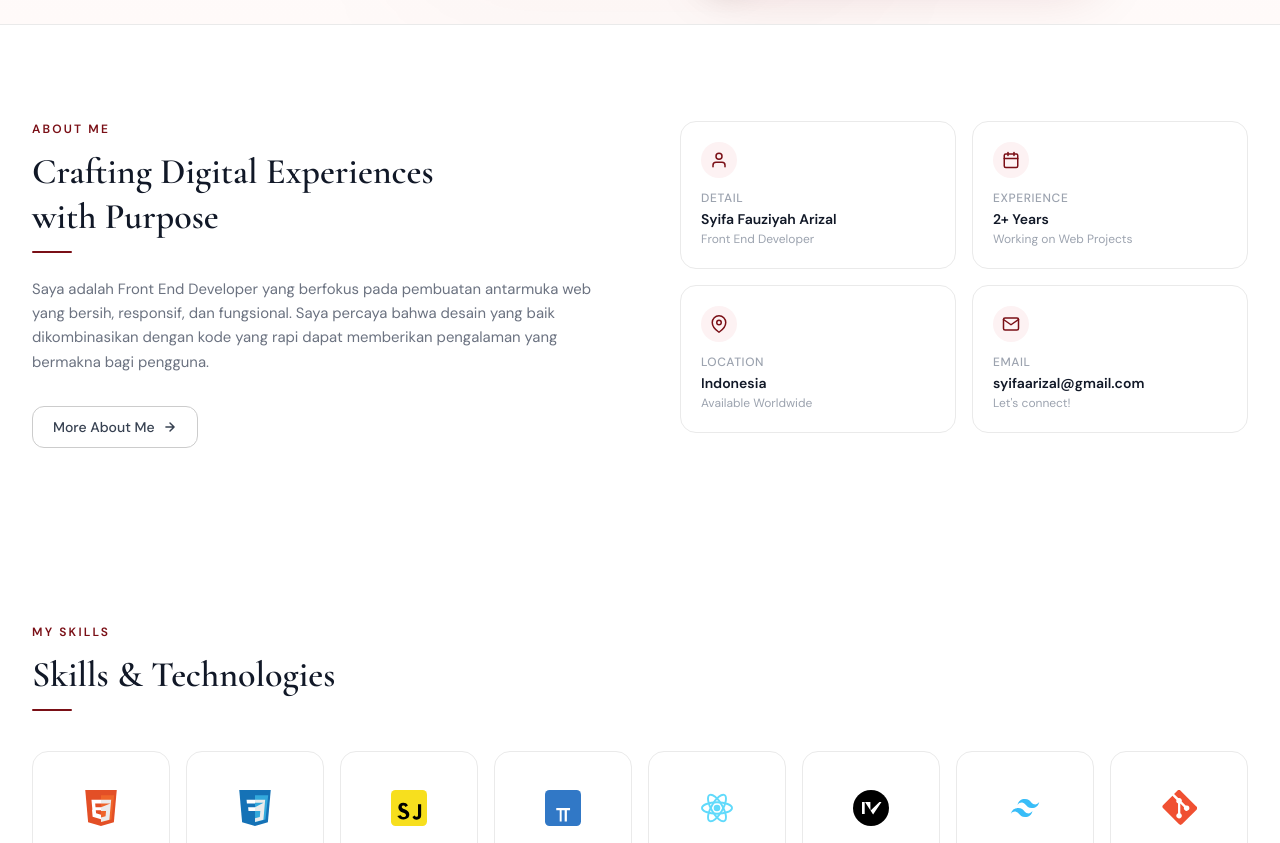
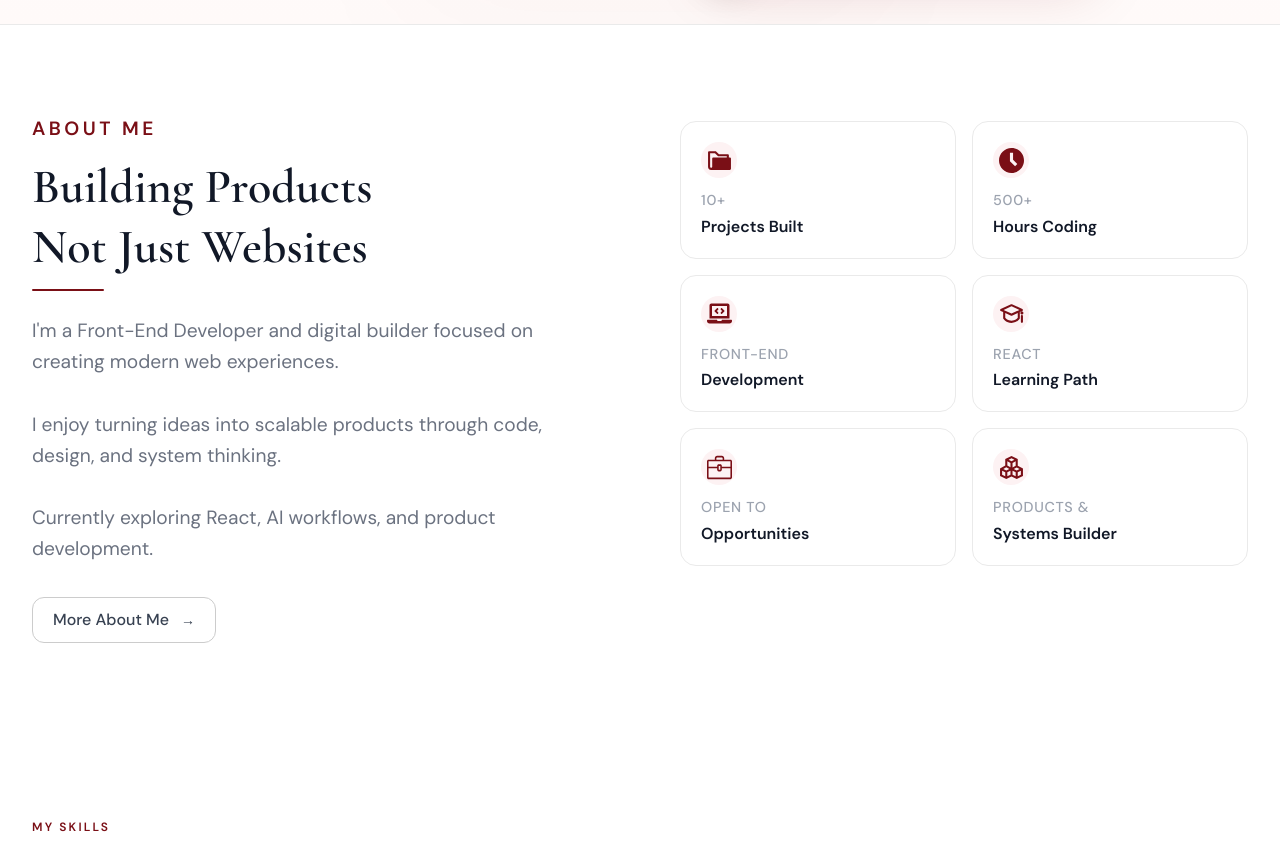
Before and after one commit to syfaarizal/syifa-portfolio-clean, a React (Vite) app: page / in a window 1280 px wide. Shown: the part 800-1643 px from the top of the page. Built offline with nearby package versions, Linux system fonts and the light colour scheme.

Commit message:
style(about): update card content and styling
- Change font size for better readability
- Update description and text inside the card
- Tidy up overall card layout

```diff
--- a/src/components/About.tsx
+++ b/src/components/About.tsx
@@ -1,59 +1,83 @@
-const PersonIcon = () => (
-  <svg width="18" height="18" viewBox="0 0 24 24" fill="none" stroke="#7A0F16" strokeWidth="2" strokeLinecap="round" strokeLinejoin="round">
-    <path d="M20 21v-2a4 4 0 00-4-4H8a4 4 0 00-4 4v2"/>
-    <circle cx="12" cy="7" r="4"/>
+const projectIcon = () => (
+  <svg width="25" height="25" viewBox="0 0 48 48" fill="#7A0F16">
+    <g id="SVGRepo_bgCarrier" stroke-width="0"/>
+    <g id="SVGRepo_tracerCarrier" stroke-linecap="round" stroke-linejoin="round"/>
+    <g id="SVGRepo_iconCarrier"><g id="Layer_2" data-name="Layer 2"> <g id="invisible_box" data-name="invisible box"> <rect width="48" height="48" fill="none"/> </g> <g id="icons_Q2" data-name="icons Q2"> <path d="M42,18V14a2,2,0,0,0-2-2H23L17,6H4A2,2,0,0,0,2,8V36a6,6,0,0,0,6,6H44a2,2,0,0,0,2-2V20a2,2,0,0,0-2-2ZM6,10h9.3l4.9,4.8L21.3,16H38v2H12a2,2,0,0,0-2,2V35.9A2.1,2.1,0,0,1,8.3,38,2,2,0,0,1,6,36V10Z"/> </g> </g></g>
   </svg>
 )
 
 const CalendarIcon = () => (
-  <svg width="18" height="18" viewBox="0 0 24 24" fill="none" stroke="#7A0F16" strokeWidth="2" strokeLinecap="round" strokeLinejoin="round">
-    <rect x="3" y="4" width="18" height="18" rx="2" ry="2"/>
-    <line x1="16" y1="2" x2="16" y2="6"/>
-    <line x1="8" y1="2" x2="8" y2="6"/>
-    <line x1="3" y1="10" x2="21" y2="10"/>
+  <svg width="25" height="25" viewBox="0 0 16 16" fill="none">
+    <g id="SVGRepo_bgCarrier" stroke-width="0"/>
+    <g id="SVGRepo_tracerCarrier" stroke-linecap="round" stroke-linejoin="round"/>
+    <g id="SVGRepo_iconCarrier"> <path fill-rule="evenodd" clip-rule="evenodd" d="M8 16C12.4183 16 16 12.4183 16 8C16 3.58172 12.4183 0 8 0C3.58172 0 0 3.58172 0 8C0 12.4183 3.58172 16 8 16ZM7 3V8.41421L10.2929 11.7071L11.7071 10.2929L9 7.58579V3H7Z" fill="#7A0F16"/> </g>
   </svg>
 )
 
 const LocationIcon = () => (
-  <svg width="18" height="18" viewBox="0 0 24 24" fill="none" stroke="#7A0F16" strokeWidth="2" strokeLinecap="round" strokeLinejoin="round">
-    <path d="M21 10c0 7-9 13-9 13s-9-6-9-13a9 9 0 0118 0z"/>
-    <circle cx="12" cy="10" r="3"/>
+  <svg fill="#7A0F16" width="25" height="25" viewBox="0 -64 640 640">
+    <g id="SVGRepo_bgCarrier" stroke-width="0"/>
+    <g id="SVGRepo_tracerCarrier" stroke-linecap="round" stroke-linejoin="round"/>
+    <g id="SVGRepo_iconCarrier">
+    <path d="M255.03 261.65c6.25 6.25 16.38 6.25 22.63 0l11.31-11.31c6.25-6.25 6.25-16.38 0-22.63L253.25 192l35.71-35.72c6.25-6.25 6.25-16.38 0-22.63l-11.31-11.31c-6.25-6.25-16.38-6.25-22.63 0l-58.34 58.34c-6.25 6.25-6.25 16.38 0 22.63l58.35 58.34zm96.01-11.3l11.31 11.31c6.25 6.25 16.38 6.25 22.63 0l58.34-58.34c6.25-6.25 6.25-16.38 0-22.63l-58.34-58.34c-6.25-6.25-16.38-6.25-22.63 0l-11.31 11.31c-6.25 6.25-6.25 16.38 0 22.63L386.75 192l-35.71 35.72c-6.25 6.25-6.25 16.38 0 22.63zM624 416H381.54c-.74 19.81-14.71 32-32.74 32H288c-18.69 0-33.02-17.47-32.77-32H16c-8.8 0-16 7.2-16 16v16c0 35.2 28.8 64 64 64h512c35.2 0 64-28.8 64-64v-16c0-8.8-7.2-16-16-16zM576 48c0-26.4-21.6-48-48-48H112C85.6 0 64 21.6 64 48v336h512V48zm-64 272H128V64h384v256z"/>
+    </g>
   </svg>
 )
 
 const MailIcon = () => (
-  <svg width="18" height="18" viewBox="0 0 24 24" fill="none" stroke="#7A0F16" strokeWidth="2" strokeLinecap="round" strokeLinejoin="round">
-    <path d="M4 4h16c1.1 0 2 .9 2 2v12c0 1.1-.9 2-2 2H4c-1.1 0-2-.9-2-2V6c0-1.1.9-2 2-2z"/>
-    <polyline points="22,6 12,13 2,6"/>
+  <svg width="25" height="25" viewBox="0 0 24 24" fill="none">
+    <g id="SVGRepo_bgCarrier" stroke-width="0"/>
+    <g id="SVGRepo_tracerCarrier" stroke-linecap="round" stroke-linejoin="round"/>
+    <g id="SVGRepo_iconCarrier"> <path fill-rule="evenodd" clip-rule="evenodd" d="M11.5842 3.09053C11.8483 2.96982 12.1517 2.96982 12.4158 3.09053L22.4158 7.66195C22.7717 7.82467 23 8.18006 23 8.57143C23 8.96279 22.7717 9.31819 22.4158 9.4809L20 10.5853V16.4469C20 16.648 19.9495 16.8682 19.8221 17.0728C19.4914 17.6042 17.1726 21 12 21C6.82744 21 4.50856 17.6042 4.17785 17.0728C4.0505 16.8682 4 16.648 4 16.4469V10.5853L1.58424 9.4809C1.2283 9.31819 1 8.96279 1 8.57143C1 8.18006 1.2283 7.82467 1.58424 7.66195L11.5842 3.09053ZM6 11.4995V16.1994C6.48987 16.8789 8.31354 19 12 19C15.6865 19 17.5101 16.8789 18 16.1994V11.4995L12.4158 14.0523C12.1517 14.173 11.8483 14.173 11.5842 14.0523L6 11.4995ZM4.40524 8.57143L5.41576 9.03338L12 12.0433L18.5842 9.03338L19.5948 8.57143L12 5.09954L4.40524 8.57143ZM23.5 11.5C23.5 12.3284 22.8284 13 22 13C21.1716 13 20.5 12.3284 20.5 11.5C20.5 10.6716 21.1716 10 22 10C22.8284 10 23.5 10.6716 23.5 11.5ZM23 14.5C23 13.9477 22.5523 13.5 22 13.5C21.4477 13.5 21 13.9477 21 14.5V20C21 20.5523 21.4477 21 22 21C22.5523 21 23 20.5523 23 20V14.5Z" fill="#7A0F16"/> </g>
   </svg>
 )
 
-const ArrowIcon = () => (
-  <svg width="14" height="14" viewBox="0 0 24 24" fill="none" stroke="currentColor" strokeWidth="2.5" strokeLinecap="round" strokeLinejoin="round">
-    <path d="M5 12h14M12 5l7 7-7 7"/>
+const briefcaseIcon = () => (
+  <svg fill="#7A0F16" width="25" height="25" viewBox="0 0 32 32" version="1.1">
+    <g id="SVGRepo_bgCarrier" stroke-width="0"/>
+    <g id="SVGRepo_tracerCarrier" stroke-linecap="round" stroke-linejoin="round"/>
+    <g id="SVGRepo_iconCarrier"> <path d="M30 5.984h-7.988v-1.938c0-1.655-1.346-3-3-3h-6.014c-1.655 0-3 1.345-3 3v1.938h-7.999c-1.099 0-2 0.901-2 2v7.008h-0.001v2h0.001v11.963c0 1.099 0.9 2 2 2h28c1.099 0 2-0.901 2-2v-20.971c0-1.099-0.901-2-2-2h0zM11.999 4.046c0-0.552 0.448-1 1-1h6.013c0.552 0 1 0.448 1 1v1.938h-8.014zM2.001 7.984h28v7.008h-11.012v-1.024c0-1.102-0.898-2-2-2h-1.992c-1.102 0-2 0.898-2 2v1.024h-10.996v-7.008zM16.99 19.004h-1.994v-5.036h1.992zM2 28.954v-11.963h10.996v2.012c0 1.102 0.897 2 2 2h1.992c1.102 0 2-0.898 2-2v-2.012h11.012v11.963h-28z"/> </g>
+  </svg>
+)
+
+const cubesIcon = () => (
+  <svg fill="#7A0F16" height="25" width="25" version="1.1" viewBox="0 0 24 24">
+    <g id="SVGRepo_bgCarrier" stroke-width="0"/>
+    <g id="SVGRepo_tracerCarrier" stroke-linecap="round" stroke-linejoin="round"/>
+    <g id="SVGRepo_iconCarrier"> <g id="cubes"> <path d="M17,23.1l-5-2.5l-5,2.5l-6-3v-7.2l5-2.8V3.9l6-3l6,3v6.5l5,2.5v7.2L17,23.1z M18,16.6v3.8l3-1.5v-3.8L18,16.6z M13,18.9 l3,1.5v-3.8l-3-1.5V18.9z M8,16.6v3.8l3-1.5v-3.8L8,16.6z M3,18.9l3,1.5v-3.8l-3-1.5V18.9z M14.2,13.5l2.8,1.4l2.8-1.4L17,12.1 L14.2,13.5z M4.1,13.4L7,14.9l2.9-1.4L7,11.8L4.1,13.4z M13,7.6v4.3l3-1.5V6.1L13,7.6z M8,10.1l3,1.7V7.6L8,6.1V10.1z M9.2,4.5 L12,5.9l2.8-1.4L12,3.1L9.2,4.5z"/> </g> </g>
   </svg>
 )
 
 const infoCards = [
   {
-    icon: PersonIcon,
-    title: 'Detail',
-    lines: ['Syifa Fauziyah Arizal', 'Front End Developer'],
+    icon: projectIcon,
+    title: '10+',
+    lines: ['Projects Built'],
   },
   {
     icon: CalendarIcon,
-    title: 'Experience',
-    lines: ['2+ Years', 'Working on Web Projects'],
+    title: '500+',
+    lines: ['Hours Coding'],
   },
   {
     icon: LocationIcon,
-    title: 'Location',
-    lines: ['Indonesia', 'Available Worldwide'],
+    title: 'Front-End',
+    lines: ['Development'],
   },
   {
     icon: MailIcon,
-    title: 'Email',
-    lines: ['syifaarizal@gmail.com', "Let's connect!"],
+    title: 'React',
+    lines: ['Learning Path'],
+  },
+  {
+    icon: briefcaseIcon,
+    title: 'Open To',
+    lines: ['Opportunities'],
+  },
+  {
+    icon: cubesIcon,
+    title: 'Products &',
+    lines: ['Systems Builder'],
   },
 ]
 
@@ -65,26 +89,25 @@ export default function About() {
 
           {/* ── Left ── */}
           <div className="flex-1 max-w-xl">
-            <p className="section-label">About Me</p>
+            <p className="section-label sm:text-[1.2rem] mb-5">About Me</p>
 
             {/* Red underline accent */}
             <div className="mb-1">
-              <h2 className="section-heading mb-0">
-                Crafting Digital Experiences
+              <h2 className="section-heading sm:text-[3rem] mb-0">
+                Building Products
               </h2>
-              <h2 className="section-heading mb-3">with Purpose</h2>
+              <h2 className="section-heading sm:text-[3rem] mb-3">Not Just Websites</h2>
             </div>
-            <div className="w-10 h-0.5 bg-burgundy mb-6 rounded-full" />
+            <div className="w-[4.5rem] h-0.5 bg-burgundy mb-6 rounded-full" />
 
-            <p className="font-sans text-gray-500 text-[0.93rem] leading-relaxed mb-4">
-              Saya adalah Front End Developer yang berfokus pada pembuatan
-              antarmuka web yang bersih, responsif, dan fungsional. Saya percaya
-              bahwa desain yang baik dikombinasikan dengan kode yang rapi
-              dapat memberikan pengalaman yang bermakna bagi pengguna.
+            <p className="font-sans text-gray-500 text-[1.2rem] leading-relaxed mb-4">
+              I'm a Front-End Developer and digital builder focused on creating modern web experiences. <br /> <br />
+              I enjoy turning ideas into scalable products through code, design, and system thinking. <br /> <br />
+              Currently exploring React, AI workflows, and product development.
             </p>
 
-            <button className="mt-4 inline-flex items-center gap-2 border border-[#CCCCCC] rounded-xl px-5 py-2.5 font-sans text-sm font-medium text-gray-700 hover:border-burgundy hover:text-burgundy transition-colors duration-200">
-              More About Me <ArrowIcon />
+            <button className="mt-4 inline-flex items-center gap-2 border border-[#CCCCCC] rounded-xl px-5 py-2.5 font-sans text-[1rem] font-medium text-gray-700 hover:border-burgundy hover:text-burgundy transition-colors duration-200">
+              More About Me <i className="ml-1 text-sm">→</i>
             </button>
           </div>
 
@@ -100,7 +123,7 @@ export default function About() {
                   <Icon />
                 </div>
                 <div>
-                  <p className="font-sans text-xs text-gray-400 font-medium mb-1 uppercase tracking-wider">
+                  <p className="font-sans sm:text-[0.90rem] text-gray-400 font-medium mb-1 uppercase tracking-wider">
                     {title}
                   </p>
                   {lines.map((line, i) => (
@@ -108,7 +131,7 @@ export default function About() {
                       key={i}
                       className={`font-sans leading-snug ${
                         i === 0
-                          ? 'text-gray-900 font-semibold text-sm'
+                          ? 'text-gray-900 font-semibold sm:text[1.3rem]'
                           : 'text-gray-400 text-xs mt-0.5'
                       }`}
                     >
--- a/src/components/Hero.tsx
+++ b/src/components/Hero.tsx
@@ -46,11 +46,11 @@ const socialLinks = [
 const title = 'Front-End Developer';
 
 const valueProps = [
-  'Responsive Interfaces',
-  'Clean UI Systems',
-  'AI-Ready Experiences',
-  'Ideas Into Products',
-];
+  'Building Responsive Interfaces',
+  'Creating Digital Experiences',
+  'AI-Powered Products',
+  'Designing Smart Automations',
+]
 
 const Dot = ({ cx, cy }: { cx: number; cy: number }) => (
   <circle cx={cx} cy={cy} r="2.5" fill="#D1D5DB" />
@@ -122,7 +122,7 @@ export default function Hero() {
               <div className="mt-3 flex items-start gap-3">
                 <span className="mt-1 h-[54px] w-[3px] rounded-full bg-burgundy" aria-hidden="true" />
                 <span
-                  className="font-serif text-[clamp(1.8rem,3.7vw,3.05rem)] leading-none font-semibold text-burgundy transition-all duration-200 ease-out"
+                  className="pt-[6px] font-serif text-[clamp(1.8rem,3.7vw,3.05rem)] leading-none font-semibold text-burgundy transition-all duration-200 ease-out"
                   style={{
                     opacity: valuePropVisible ? 1 : 0,
                     transform: valuePropVisible ? 'translateY(0)' : 'translateY(8px)',
--- a/src/components/Navbar.tsx
+++ b/src/components/Navbar.tsx
@@ -3,7 +3,7 @@ import { useState } from 'react'
 const navItems = ['Home', 'About', 'Skills', 'Projects', 'Blog', 'Contact'] as const
 
 const LogoIcon = () => (
-  <img src="/public/assets/logo-libr.png" alt="LIBR Logo" className="w-10 h-10 object-contain" />
+  <img src="/public/assets/logo-libr.png" alt="LIBR Logo" className="w-11 h-11 object-contain" />
 )
 
 const ExternalArrow = () => (
```
